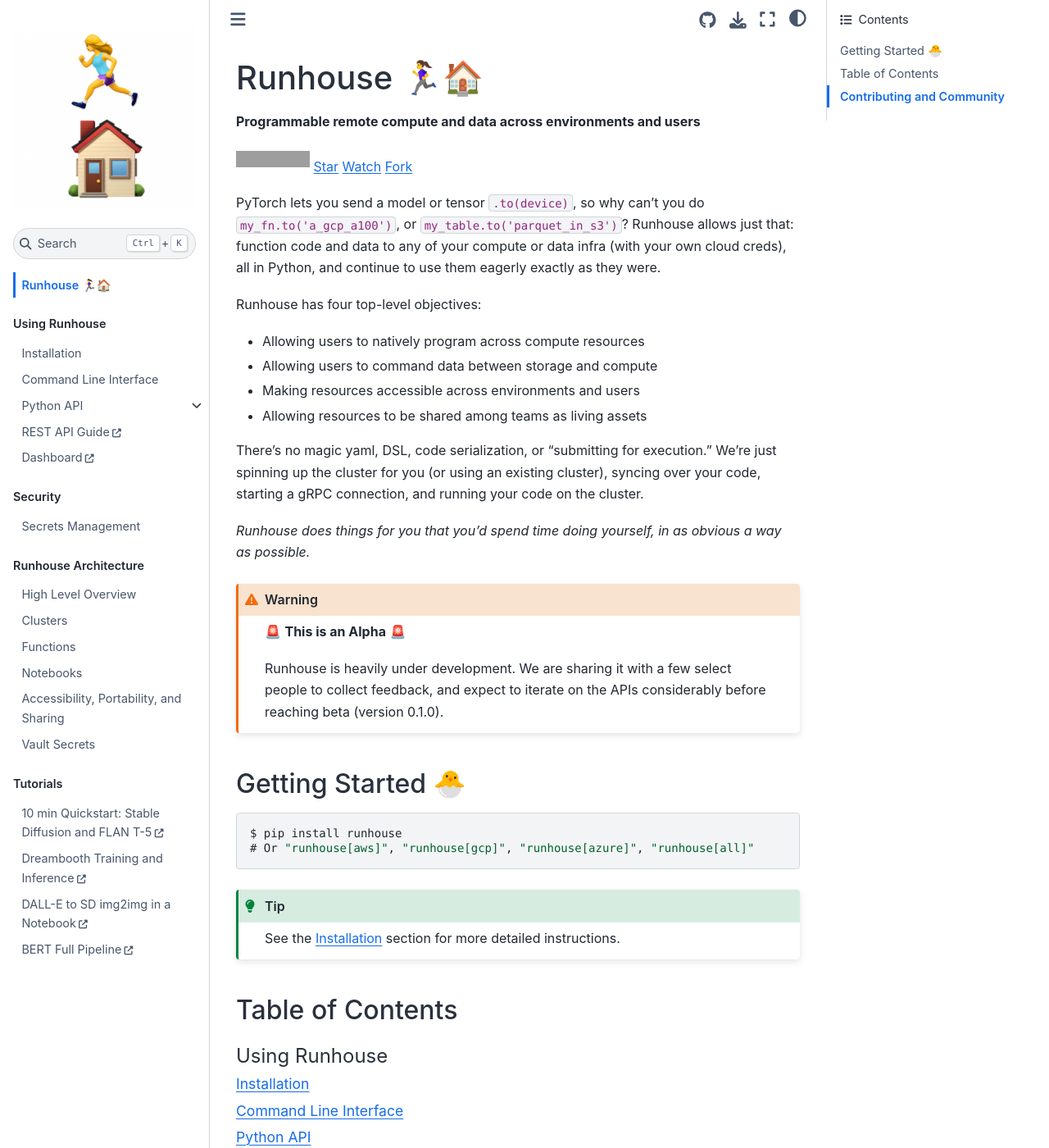
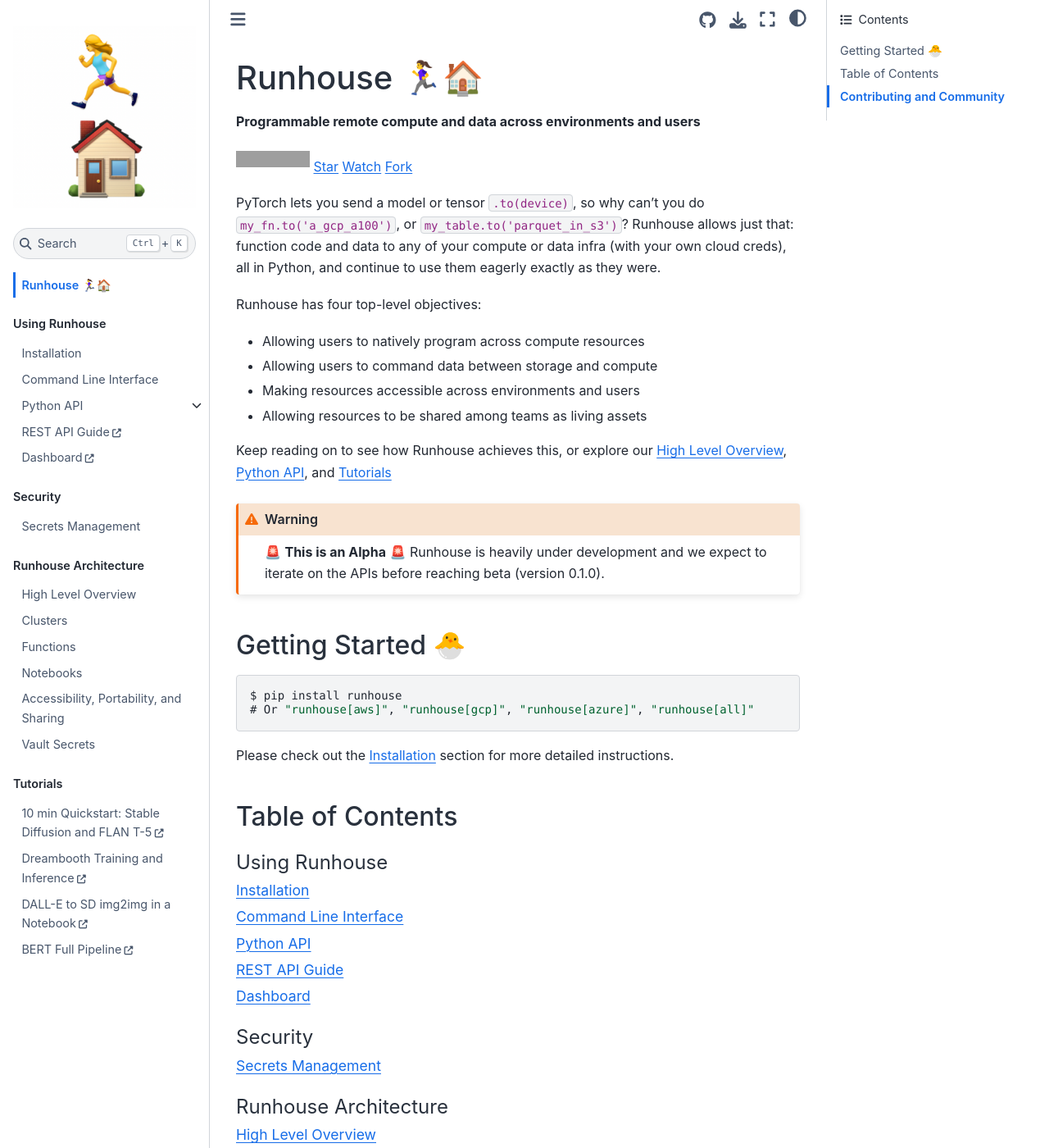
Before and after one commit to run-house/runhouse, a Sphinx documentation site: the page built from docs/index.rst, in a window 1280 px wide and 1400 px high. Shown: the whole window at 82% size. Built offline with Sphinx 7.4.7 and the Sphinx Book theme 1.1.4, drawn with Linux system fonts in a browser that asks for light colours; grey boxes are pictures that could not be loaded.

Commit message:
update index.rst

```diff
--- a/docs/index.rst
+++ b/docs/index.rst
@@ -30,15 +30,12 @@
 * Making resources accessible across environments and users
 * Allowing resources to be shared among teams as living assets
 
-
-There's no magic yaml, DSL, code serialization, or "submitting for execution." We're just spinning up the cluster for you (or using an existing cluster), syncing over your code, starting a gRPC connection, and running your code on the cluster.
-
-*Runhouse does things for you that you'd spend time doing yourself, in as obvious a way as possible.*
+Keep reading on to see how Runhouse achieves this, or explore our
+:ref:`High Level Overview`, :ref:`Python API`, and `Tutorials <https://github.com/run-house/tutorials>`_
 
 .. warning::
     🚨 **This is an Alpha** 🚨
-
-    Runhouse is heavily under development. We are sharing it with a few select people to collect feedback, and expect to iterate on the APIs considerably before reaching beta (version 0.1.0).
+    Runhouse is heavily under development and we expect to iterate on the APIs before reaching beta (version 0.1.0).
 
 
 Getting Started 🐣
@@ -48,8 +45,7 @@
     $ pip install runhouse
     # Or "runhouse[aws]", "runhouse[gcp]", "runhouse[azure]", "runhouse[all]"
 
-.. tip::
-   See the :ref:`Installation` section for more detailed instructions.
+Please check out the :ref:`Installation` section for more detailed instructions.
 
 
 Table of Contents
```
